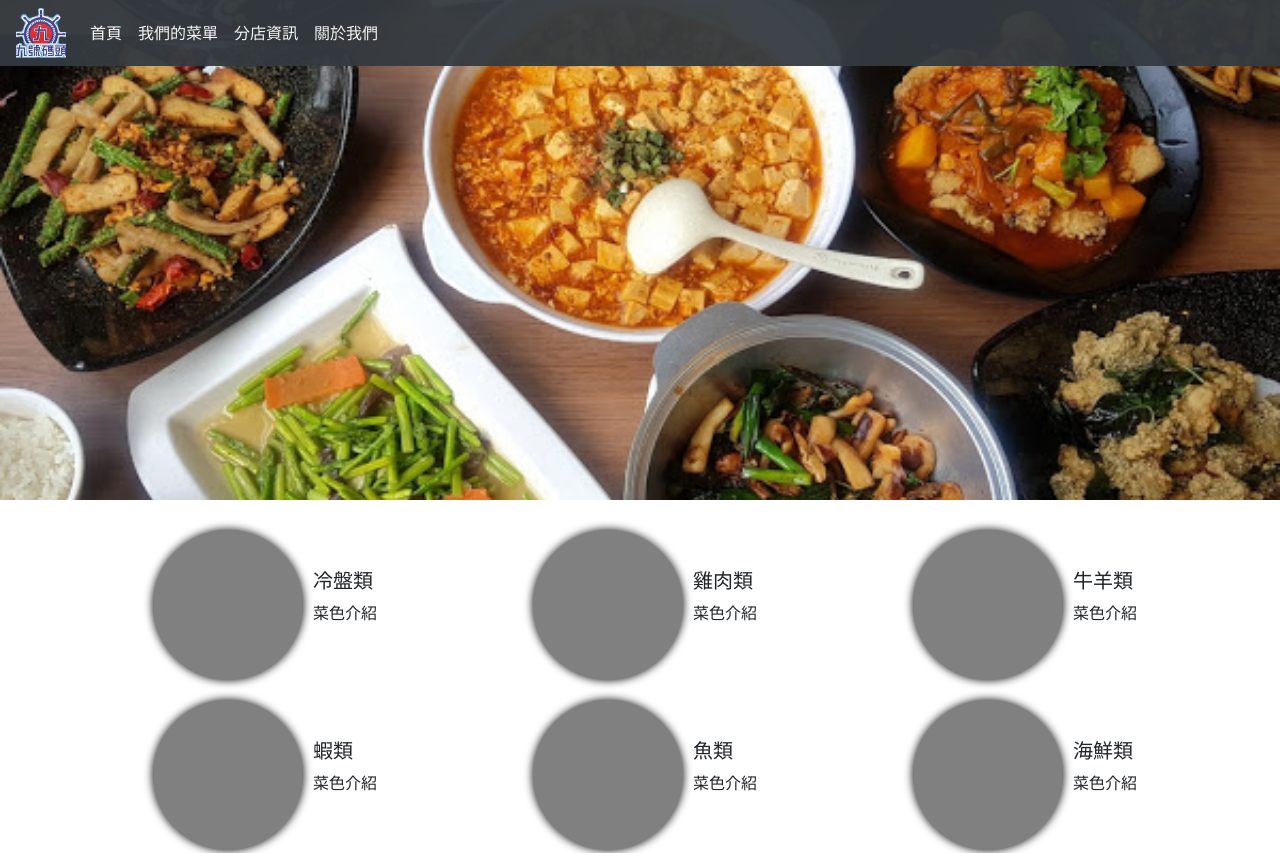
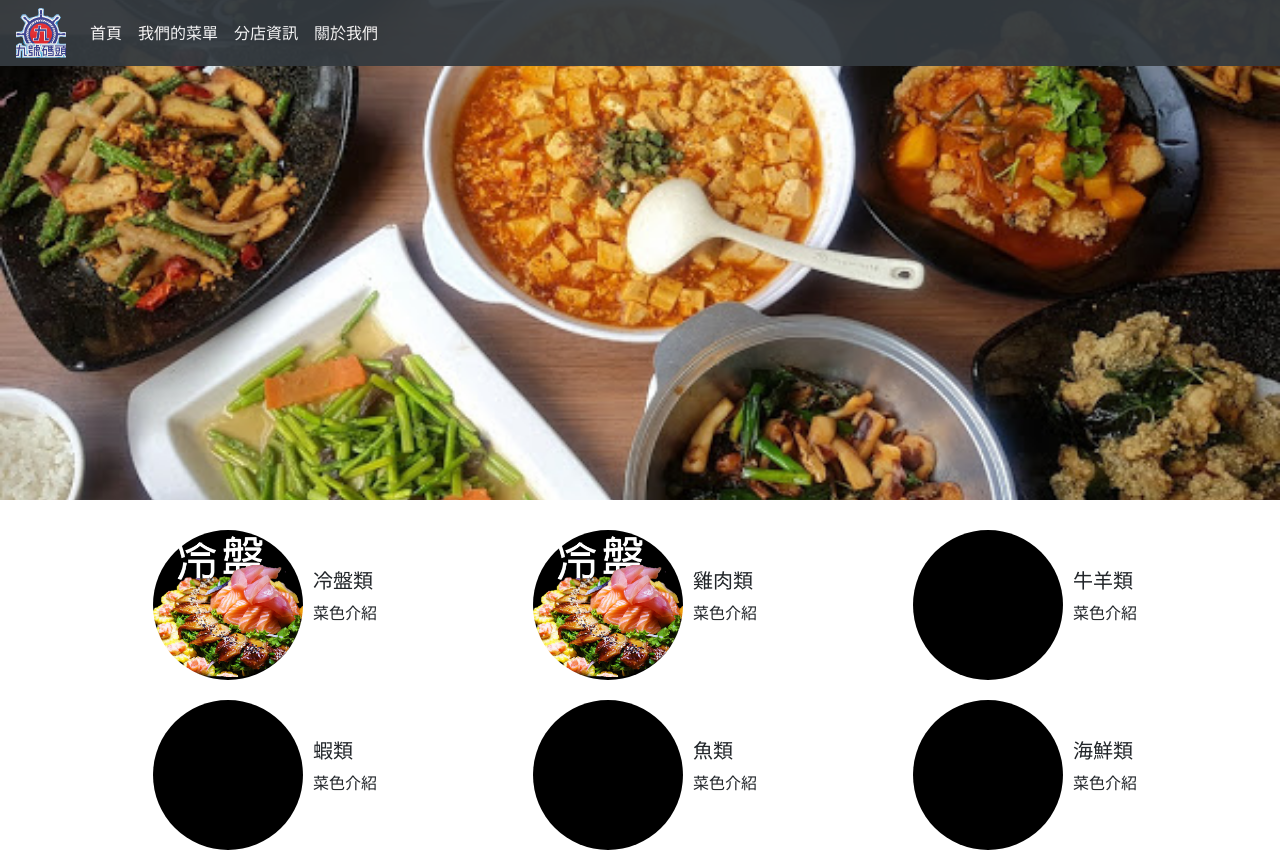
Before and after one commit to evan-hsiao/no9_harbor, a plain HTML site: page index.html in a window 1280 px wide. Shown: the top 853 px of the page. Drawn offline with nearby package versions, Linux system fonts and the light colour scheme.

Commit message:
icon update

```diff
--- a/css/index.scss
+++ b/css/index.scss
@@ -53,6 +53,13 @@ body {
 
     .mid_menu_all {
       .mid_menu {
+        :nth-child(1) .menu_icon {
+          background-image: url("../Img/menu_cool.png");
+        }
+        :nth-child(2) .menu_icon {
+          background-image: url("../Img/menu_cool.png");
+        }
+
         .menu_flex {
           display: flex;
           justify-content: center;
@@ -63,20 +70,23 @@ body {
           .menu_icon {
             width: 150px;
             height: 150px;
-            background-color: gray;
+            background-color: black;
+            background-position: center;
+            background-size: cover;
             border-radius: 50%;
-            box-shadow: 0 0 10px rgb(0, 0, 0);
             margin: 10px;
-            transition: 0.8s;
+            transition: 0.5s;
 
             @media (max-width: 470px) {
               width: 80px;
               height: 80px;
             }
           }
+
           .menu_icon:hover {
-            background-color: rgb(202, 200, 200);
+            box-shadow: 0 0 10px rgb(0, 0, 0);
           }
+
           .menu_text {
             h5 {
               @media (max-width: 330px) {
--- a/index.html
+++ b/index.html
@@ -61,7 +61,7 @@
                 <div class="row mid_menu">
                     <div class="col-lg-4   col-6 menu_flex">
                         <div class="float-left menu_icon">
-                            <a href="../no9_harbor/Img/menu_cool.png" class="menu_link"></a>
+                            <a href="" class="menu_link"></a>
                         </div>
                         <div class="menu_text">
                             <h5>冷盤類</h5>
```
Also changed, not shown: css/index.css, 1 other file.
